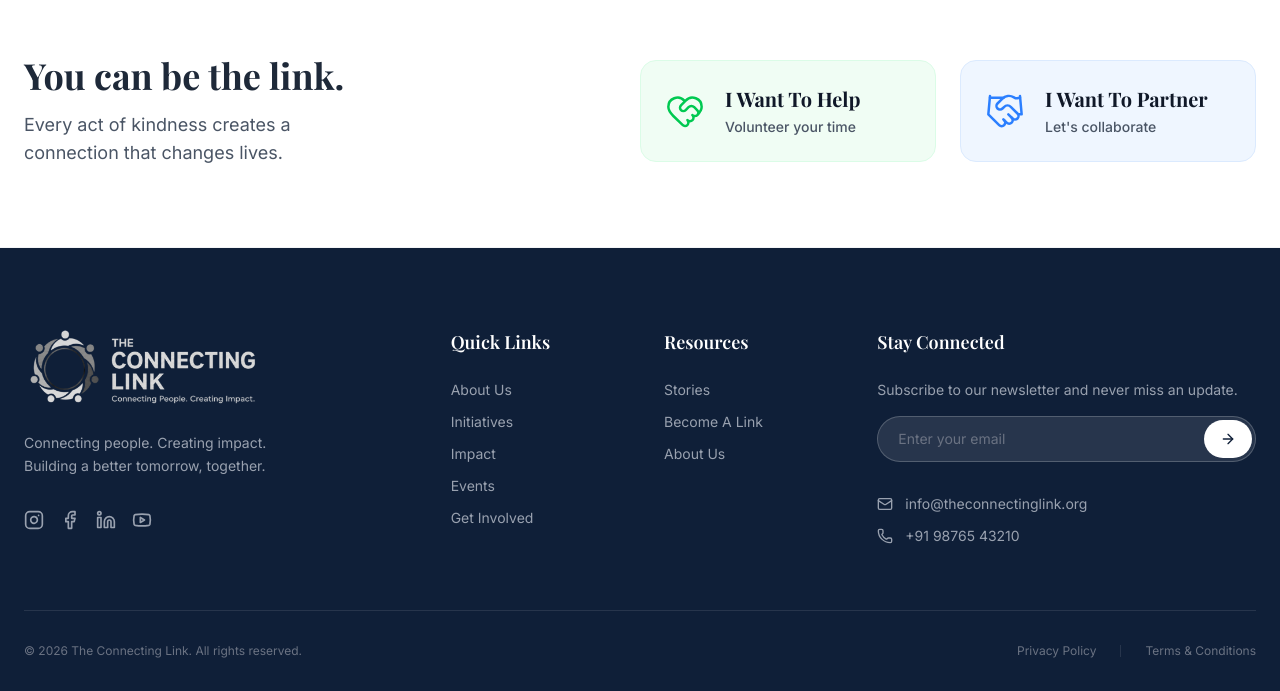
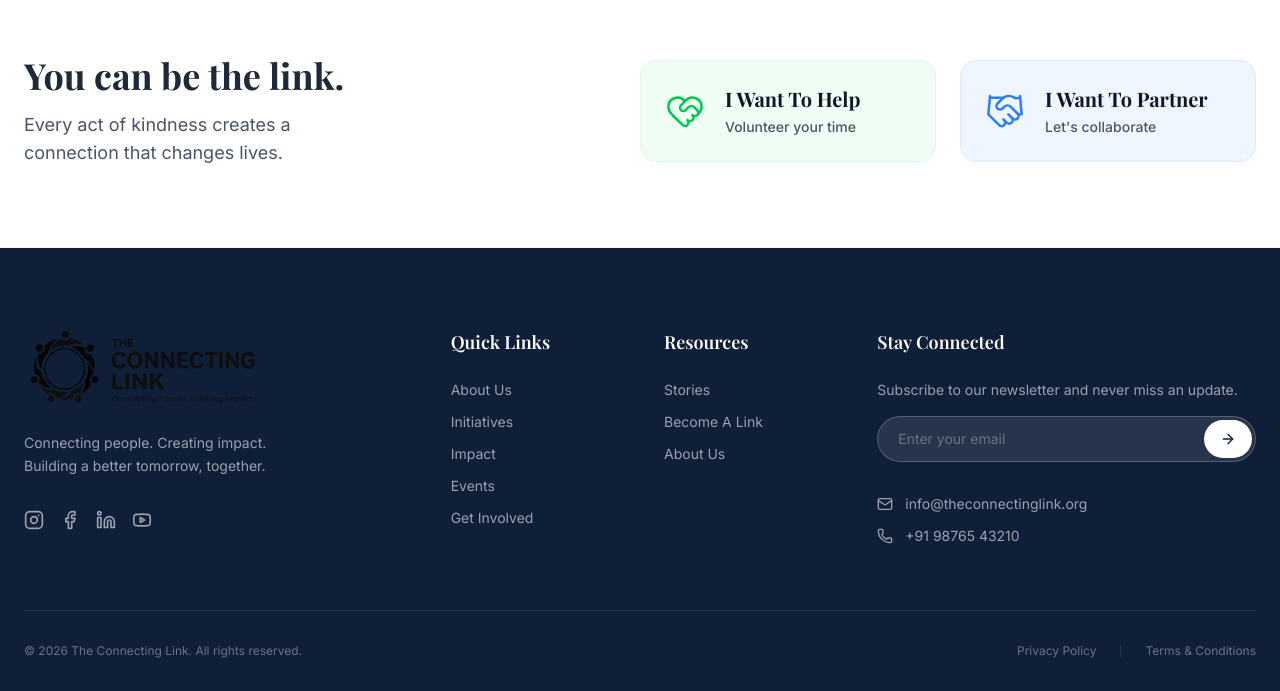
Before and after one commit to Jalpara/TCL-Website, a Next.js app: page / in a window 1280 px wide. Shown: the part 4743-5434 px from the top of the page. Built offline with nearby package versions, Linux system fonts and the light colour scheme.

Commit message:
replaced footer logo

```diff
--- a/components/Footer.tsx
+++ b/components/Footer.tsx
@@ -11,7 +11,7 @@ export default function Footer() {
 
           <div className="lg:col-span-4">
              <div className="flex items-center gap-3 mb-6">
-                <Image src="/assets/logo.png" alt="The Connecting Link Logo" width={300} height={100} className="h-20 md:h-20 w-auto invert grayscale" referrerPolicy="no-referrer" />
+                <Image src="/assets/WhiteLogo.png" alt="The Connecting Link Logo" width={300} height={100} className="h-20 md:h-20 w-auto invert grayscale" referrerPolicy="no-referrer" />
              </div>
              <p className="text-gray-400 text-sm leading-relaxed mb-8 max-w-sm">
                Connecting people. Creating impact.<br/>
```
Also changed, not shown: public/assets/WhiteLogo.png (added).
